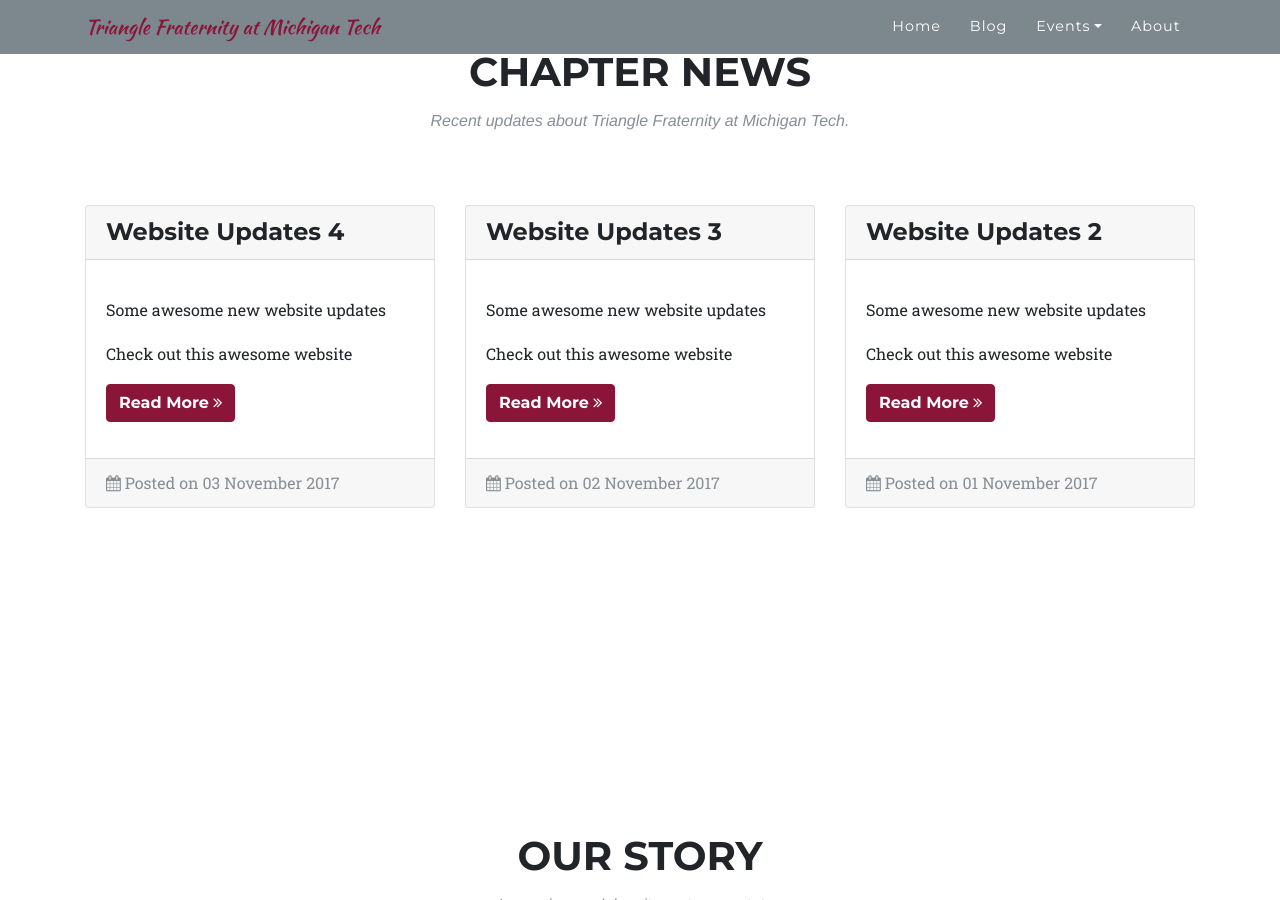
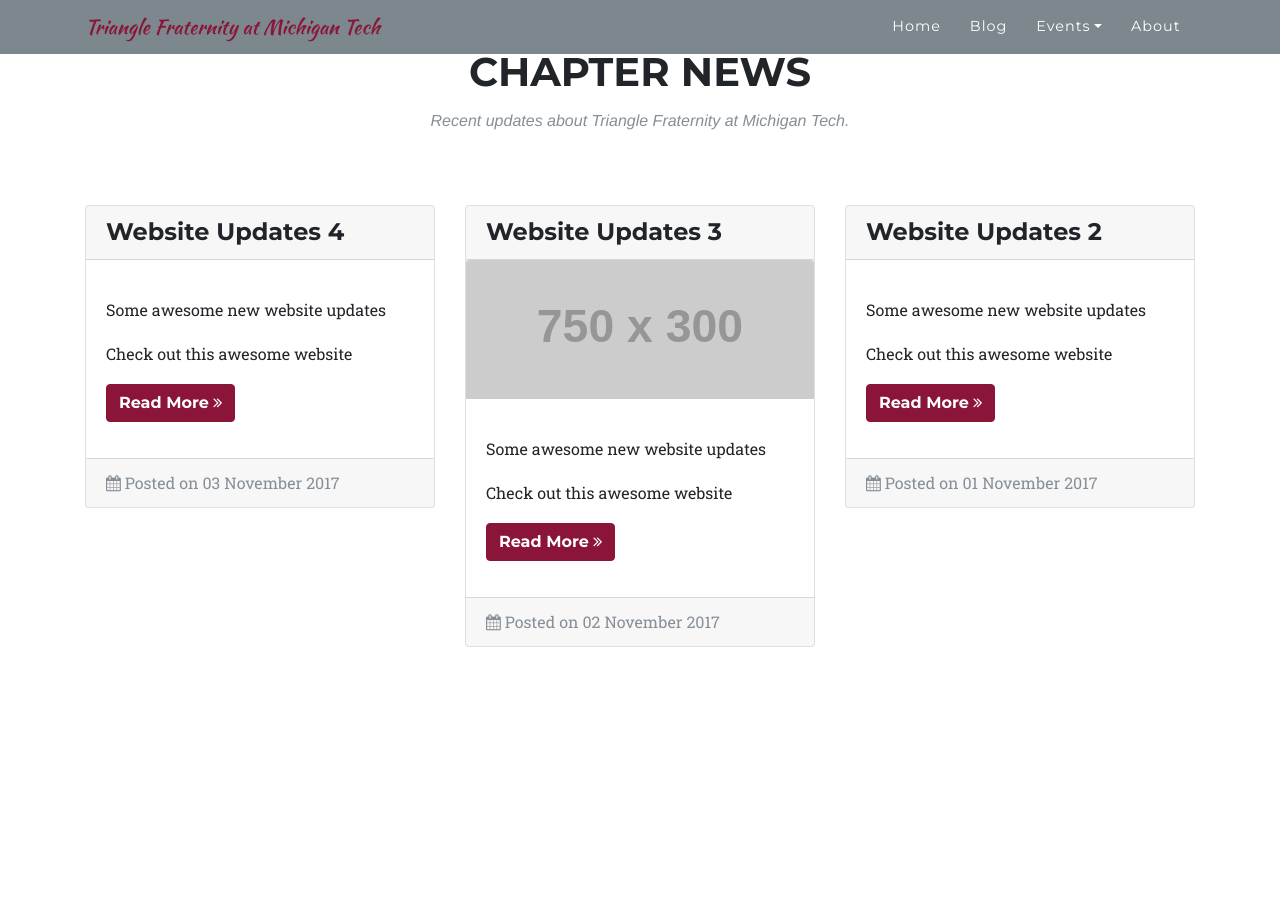
Before and after one commit to trianglefraternitymtu/trianglefraternitymtu.github.io, a Jekyll site: the page built from index.md, in a window 1280 px wide and 900 px high, scrolled down 1160 px. Built offline with Jekyll 4.4.1, drawn with Linux system fonts in a browser that asks for light colours; nearby versions of some CDN libraries; some web fonts are replaced.

Commit message:
Fixing up some breadcrumb capitalization issues.

```diff
--- a/_includes/head.html
+++ b/_includes/head.html
@@ -3,7 +3,7 @@
   <meta charset="utf-8">
   <meta name="viewport" content="width=device-width, initial-scale=1, shrink-to-fit=no">
 
-  <title>{% if page.title %}{{ page.title | escape }}{% else %}{{ site.title | escape }}{% endif %}</title>
+  <title>{% if page.title %}{{ page.title | escape | capitalize }}{% else %}{{ site.title | escape }}{% endif %}</title>
   <meta name="description" content="{{ page.excerpt | default: site.description | strip_html | normalize_whitespace | truncate: 160 | escape }}">
 
   <!-- Bootstrap CSS -->
--- a/_layouts/home.html
+++ b/_layouts/home.html
@@ -62,6 +62,9 @@
           <div class="col-lg-4">
             <div class="card mb-4">
               <h4 class="card-header">{{ post.title }}</h4>
+              {% if post.cover-images %}
+              <img class="card-img-top img-fluid" src="{{ post.cover-images[0] }}" alt="Spotlight image for {{ post.title }}" style="width:750;height:300" alt="featured image from post on {{ post.date | date_to_long_string }}">
+              {% endif %}
               <div class="card-body">
                 <p class="card-text">
                 {% if page.excerpt == page.content %}
@@ -136,7 +139,7 @@
       <div class="container">
         <div class="card-deck">
           {% for spotlight in site.spotlights %}
-          <div class="card h-100 member-spotlight">
+          <div class="card h-100 member-spotlight mb-4">
             <img class="card-img-top" src="{{ spotlight.cover-image}}" alt="spotlight image of {{ s.title }}">
             <div class="card-body">
               <h4 class="card-title">{{ spotlight.title }}</h4>
--- a/_layouts/page.html
+++ b/_layouts/page.html
@@ -8,7 +8,7 @@
       <nav aria-label="breadcrumb" role="navigation">
         <ol class="breadcrumb">
           <li class="breadcrumb-item"><a href="{% link index.md %}">Home</a></li>
-          <li class="breadcrumb-item active" aria-current="page">{{ page.title }}</li>
+          <li class="breadcrumb-item active" aria-current="page">{{ page.title | capitalize }}</li>
         </ol>
       </nav>
       {{ content }}
```
